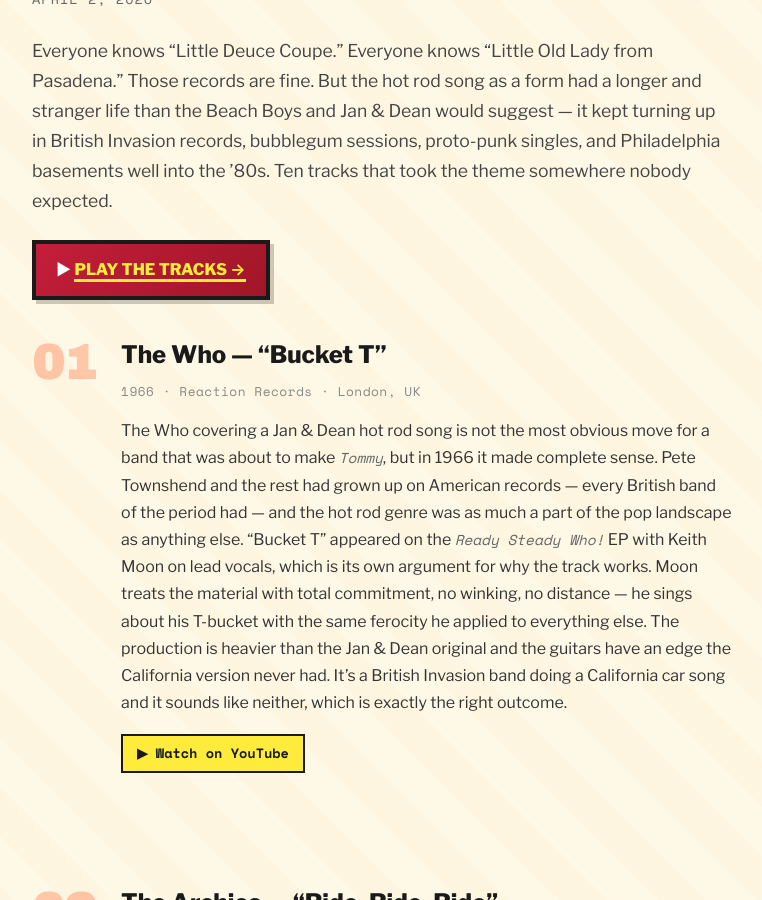
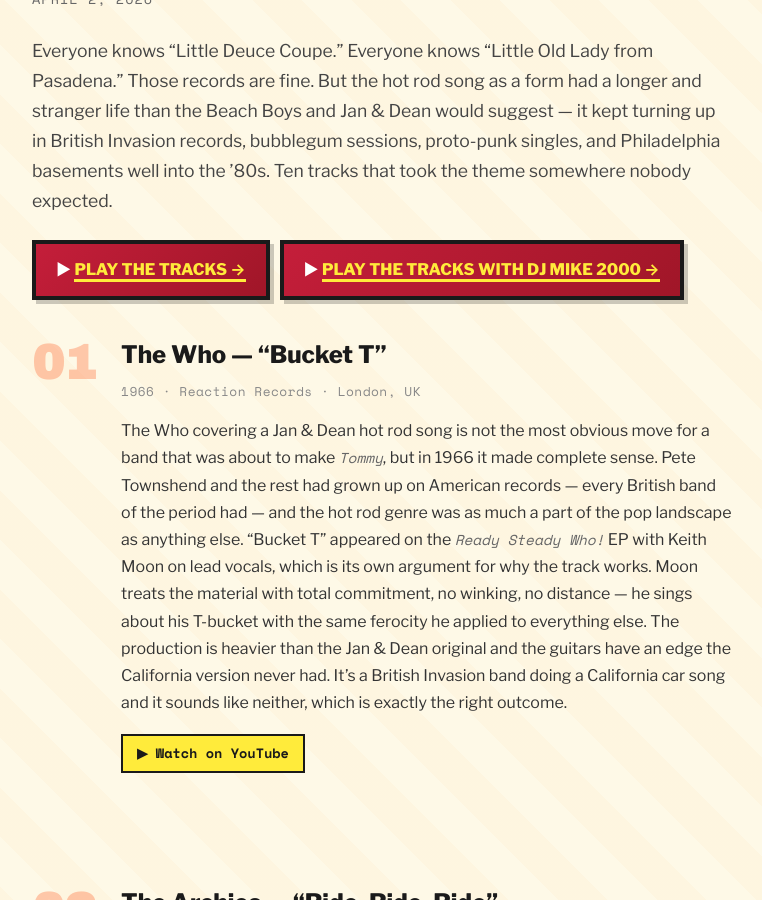
Before and after one commit to michaelgpearce/mike2000, a Jekyll site: the page built from posts/013-all-flash-no-drag.html, in a window 1280 px wide and 900 px high, scrolled down 545 px. Shown: the whole window, without its empty margins (258-1020 px from the left). Built offline with Jekyll 4.4.1, drawn with Linux system fonts in a browser that asks for light colours.

Commit message:
Post 013: add commentary playlist link

```diff
--- a/posts/013-all-flash-no-drag.html
+++ b/posts/013-all-flash-no-drag.html
@@ -10,6 +10,7 @@
     <p class="post-intro">Everyone knows &ldquo;Little Deuce Coupe.&rdquo; Everyone knows &ldquo;Little Old Lady from Pasadena.&rdquo; Those records are fine. But the hot rod song as a form had a longer and stranger life than the Beach Boys and Jan &amp; Dean would suggest &mdash; it kept turning up in British Invasion records, bubblegum sessions, proto-punk singles, and Philadelphia basements well into the &rsquo;80s. Ten tracks that took the theme somewhere nobody expected.</p>
     <div class="playlist-links">
       <div class="playlist-link">&#9654; <a href="https://www.youtube.com/watch?list=PLY_J9x1TwU6fUvz3ENLWkRolHPu9Z9Q20&v=L-0-nsLoY1Y&autoplay=1" target="_blank">PLAY THE TRACKS &rarr;</a></div>
+      <div class="playlist-link">&#9654; <a href="https://www.youtube.com/watch?list=PLY_J9x1TwU6dFdT29MH3EXEY447-CzP1d&v=okPT4TPFL8E&autoplay=1" target="_blank">PLAY THE TRACKS WITH DJ MIKE 2000 &rarr;</a></div>
     </div>
   </div>
 
```
